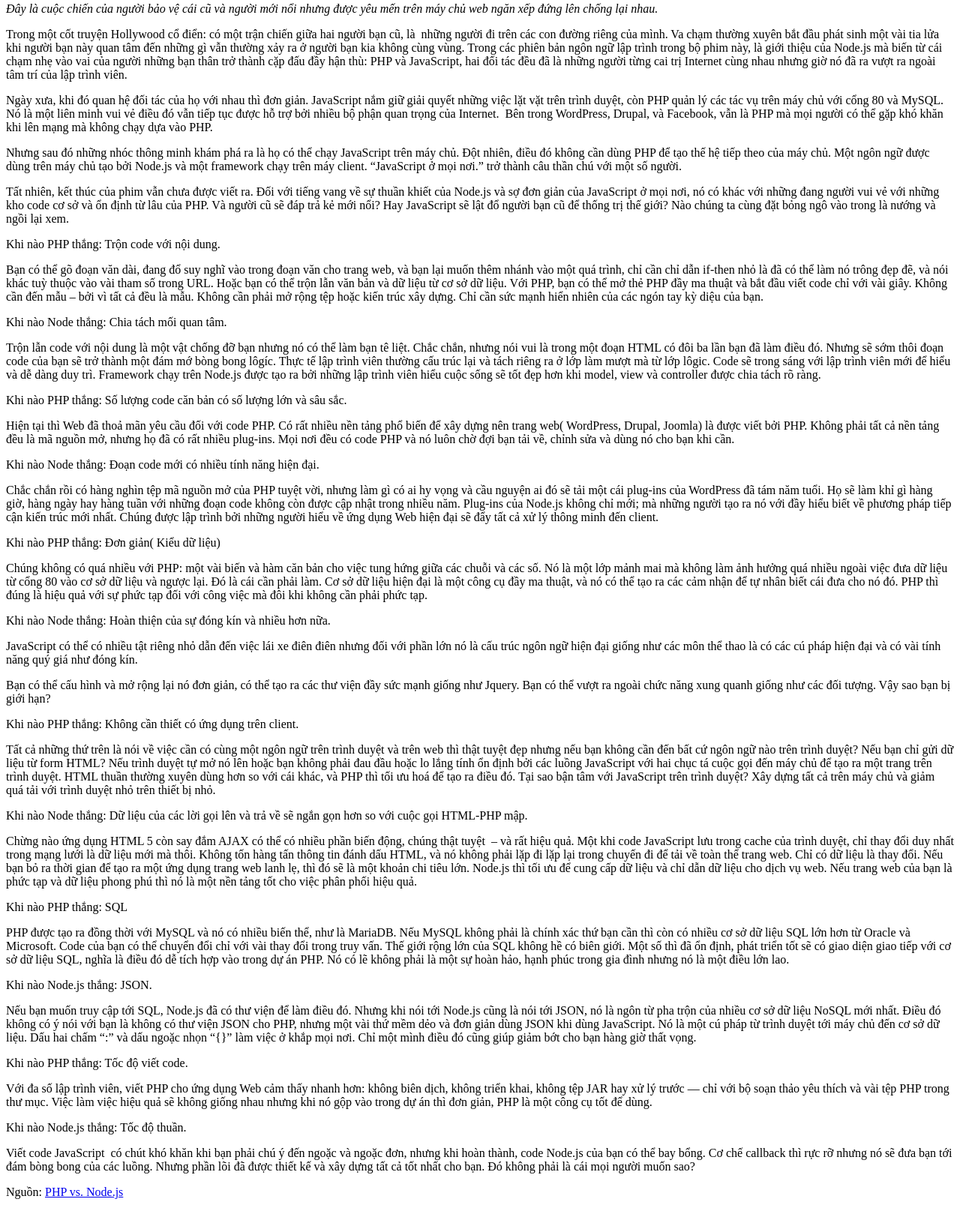
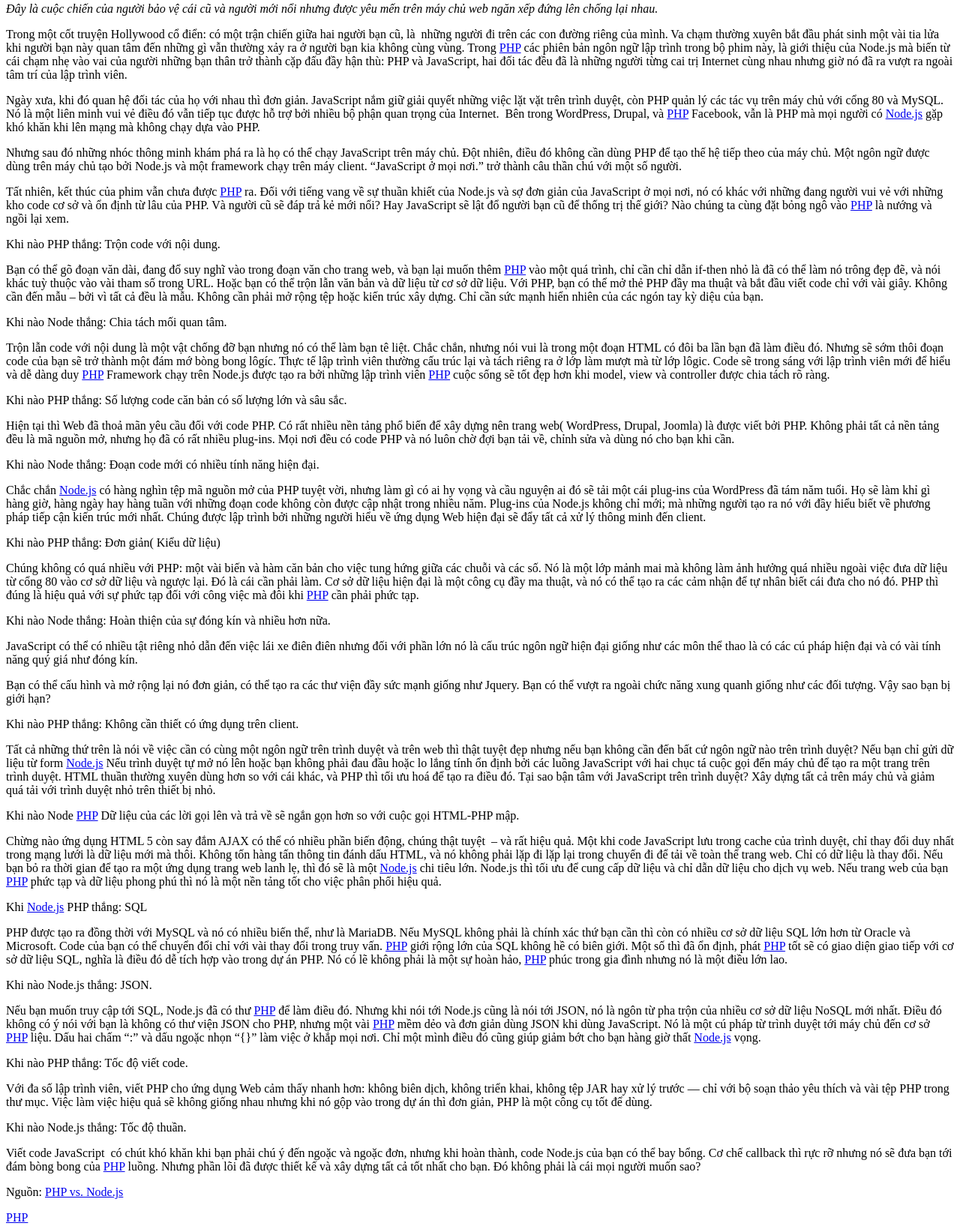
Before and after one commit to vinhhap/hoc-nodejs, a website: page ung-dung-tao-inner-link-cho-bai-post-voi-fs/index.html in a window 1280 px wide. Shown: the part 13-1648 px from the top of the page at 75% size. Drawn offline with Linux system fonts and the light colour scheme.

Commit message:
Ung dung tao inner link

```diff
--- a/ung-dung-tao-inner-link-cho-bai-post-voi-fs/demo.html
+++ b/ung-dung-tao-inner-link-cho-bai-post-voi-fs/index.html
@@ -1,10 +1,9 @@
 <!DOCTYPE html>
 <html>
-    <head>
-        <meta charset="utf-8">
-    </head>
-    <body>
-       <p class="p1"><em>Đây là cuộc chiến của người bảo vệ cái cũ và người mới nổi nhưng được yêu
+  <head>
+    <meta charset="utf-8">
+  </head>
+ <p class="p1"><em>Đây là cuộc chiến của người bảo vệ cái cũ và người mới nổi nhưng được yêu
         mến trên máy chủ web ngăn xếp đứng lên chống lại nhau.</em></p>
 
 
@@ -12,7 +11,7 @@
     cũ, là<span class="Apple-converted-space">&nbsp; </span>những người đi trên các con
     đường riêng của mình. Va chạm thường xuyên bắt đầu phát sinh một vài tia lửa khi người
     bạn này quan tâm đến những gì vẫn thường xảy ra ở người bạn kia không cùng vùng. Trong
-    các phiên bản ngôn ngữ lập trình trong bộ phim này, là giới thiệu của Node.js mà biến từ
+  <a href='http://techmaster.vn/khoa-hoc/8229/lap-trinh-phalcon-php-2'>PHP</a>  các phiên bản ngôn ngữ lập trình trong bộ phim này, là giới thiệu của Node.js mà biến từ
     cái chạm nhẹ vào vai của người những bạn thân trở thành cặp đấu đầy hận thù: PHP và
     JavaScript, hai đối tác đều đã là những người từng cai trị Internet cùng nhau nhưng giờ
     nó đã ra vượt ra ngoài tâm trí của lập trình viên.</p>
@@ -22,7 +21,7 @@
     chủ với cổng 80 và MySQL. Nó là một liên minh vui vẻ điều đó vẫn tiếp tục được hỗ trợ
     bởi nhiều bộ phận quan trọng của Internet.<span
             class="Apple-converted-space">&nbsp; </span>Bên trong WordPress, Drupal, và
-    Facebook, vẫn là PHP mà mọi người có thể gặp khó khăn khi lên mạng mà không chạy dựa vào
+  <a href='http://techmaster.vn/khoa-hoc/8229/lap-trinh-phalcon-php-2'>PHP</a>  Facebook, vẫn là PHP mà mọi người có <a href='http://techmaster.vn/khoa-hoc/25480/nodejs-truc-tuyen'>Node.js</a> gặp khó khăn khi lên mạng mà không chạy dựa vào
     PHP.</p>
 
 <p class="p3">Nhưng sau đó những nhóc thông minh khám phá ra là họ có thể chạy JavaScript
@@ -30,16 +29,16 @@
     Một ngôn ngữ được dùng trên máy chủ tạo bởi Node.js và một framework chạy trên máy
     client. “JavaScript ở mọi nơi.” trở thành câu thần chú với một số người.</p>
 
-<p class="p3">Tất nhiên, kết thúc của phim vẫn chưa được viết ra. Đối với tiếng vang về sự
+<p class="p3">Tất nhiên, kết thúc của phim vẫn chưa được <a href='http://techmaster.vn/khoa-hoc/8229/lap-trinh-phalcon-php-2'>PHP</a> ra. Đối với tiếng vang về sự
     thuần khiết của Node.js và sợ đơn giản của JavaScript ở mọi nơi, nó có khác với những
     đang người vui vẻ với những kho code cơ sở và ổn định từ lâu của PHP. Và người cũ sẽ đáp
     trả kẻ mới nổi? Hay JavaScript sẽ lật đổ người bạn cũ để thống trị thế giới? Nào chúng
-    ta cùng đặt bỏng ngô vào trong là nướng và ngồi lại xem.</p>
+    ta cùng đặt bỏng ngô vào <a href='http://techmaster.vn/khoa-hoc/8229/lap-trinh-phalcon-php-2'>PHP</a> là nướng và ngồi lại xem.</p>
 
 <p class="p3">Khi nào PHP thắng: Trộn code với nội dung.</p>
 
 <p class="p3">Bạn có thể gõ đoạn văn dài, đang đổ suy nghĩ vào trong đoạn văn cho trang web,
-    và bạn lại muốn thêm nhánh vào một quá trình, chỉ cần chỉ dẫn if-then nhỏ là đã có thể
+    và bạn lại muốn thêm <a href='http://techmaster.vn/khoa-hoc/8229/lap-trinh-phalcon-php-2'>PHP</a> vào một quá trình, chỉ cần chỉ dẫn if-then nhỏ là đã có thể
     làm nó trông đẹp đẽ, và nói khác tuỳ thuộc vào vài tham số trong URL. Hoặc bạn có thể
     trộn lẫn văn bản và dữ liệu từ cơ sở dữ liệu. Với PHP, bạn có thể mở thẻ PHP đầy ma
     thuật và bắt đầu viết code chỉ với vài giây. Không cần đến mẫu – bởi vì tất cả đều là
@@ -52,8 +51,8 @@
     liệt. Chắc chắn, nhưng nói vui là trong một đoạn HTML có đôi ba lần bạn đã làm điều đó.
     Nhưng sẽ sớm thôi đoạn code của bạn sẽ trở thành một đám mớ bòng bong lôgíc. Thực tế lập
     trình viên thường cấu trúc lại và tách riêng ra ở lớp làm mượt mà từ lớp lôgic. Code sẽ
-    trong sáng với lập trình viên mới để hiểu và dễ dàng duy trì. Framework chạy trên
-    Node.js được tạo ra bởi những lập trình viên hiểu cuộc sống sẽ tốt đẹp hơn khi model,
+    trong sáng với lập trình viên mới để hiểu và dễ dàng duy <a href='http://techmaster.vn/khoa-hoc/8229/lap-trinh-phalcon-php-2'>PHP</a> Framework chạy trên
+    Node.js được tạo ra bởi những lập trình viên <a href='http://techmaster.vn/khoa-hoc/8229/lap-trinh-phalcon-php-2'>PHP</a> cuộc sống sẽ tốt đẹp hơn khi model,
     view và controller được chia tách rõ ràng.</p>
 
 <p class="p3">Khi nào PHP thắng: Số lượng code căn bản có số lượng lớn và sâu sắc.</p>
@@ -66,7 +65,7 @@
 
 <p class="p3">Khi nào Node thắng: Đoạn code mới có nhiều tính năng hiện đại.</p>
 
-<p class="p3">Chắc chắn rồi có hàng nghìn tệp mã nguồn mở của PHP tuyệt vời, nhưng làm gì có
+<p class="p3">Chắc chắn <a href='http://techmaster.vn/khoa-hoc/25480/nodejs-truc-tuyen'>Node.js</a> có hàng nghìn tệp mã nguồn mở của PHP tuyệt vời, nhưng làm gì có
     ai hy vọng và cầu nguyện ai đó sẽ tải một cái plug-ins của WordPress đã tám năm tuổi. Họ
     sẽ làm khỉ gì hàng giờ, hàng ngày hay hàng tuần với những đoạn code không còn được cập
     nhật trong nhiều năm. Plug-ins của Node.js không chỉ mới; mà những người tạo ra nó với
@@ -80,7 +79,7 @@
     ngoài việc đưa dữ liệu từ cổng 80 vào cơ sở dữ liệu và ngược lại. Đó là cái cần phải
     làm. Cơ sở dữ liệu hiện đại là một công cụ đầy ma thuật, và nó có thể tạo ra các cảm
     nhận để tự nhân biết cái đưa cho nó đó. PHP thì đúng là hiệu quả với sự phức tạp đối với
-    công việc mà đôi khi không cần phải phức tạp.</p>
+    công việc mà đôi khi <a href='http://techmaster.vn/khoa-hoc/8229/lap-trinh-phalcon-php-2'>PHP</a> cần phải phức tạp.</p>
 
 <p class="p3">Khi nào Node thắng: Hoàn thiện của sự đóng kín và nhiều hơn nữa.</p>
 
@@ -96,14 +95,14 @@
 
 <p class="p3">Tất cả những thứ trên là nói về việc cần có cùng một ngôn ngữ trên trình duyệt
     và trên web thì thật tuyệt đẹp nhưng nếu bạn không cần đến bất cứ ngôn ngữ nào trên
-    trình duyệt? Nếu bạn chỉ gửi dữ liệu từ form HTML? Nếu trình duyệt tự mở nó lên hoặc bạn
+    trình duyệt? Nếu bạn chỉ gửi dữ liệu từ form <a href='http://techmaster.vn/khoa-hoc/25480/nodejs-truc-tuyen'>Node.js</a> Nếu trình duyệt tự mở nó lên hoặc bạn
     không phải đau đầu hoặc lo lắng tính ổn định bởi các luồng JavaScript với hai chục tá
     cuộc gọi đến máy chủ để tạo ra một trang trên trình duyệt. HTML thuần thường xuyên dùng
     hơn so với cái khác, và PHP thì tối ưu hoá để tạo ra điều đó. Tại sao bận tâm với
     JavaScript trên trình duyệt? Xây dựng tất cả trên máy chủ và giảm quá tải với trình
     duyệt nhỏ trên thiết bị nhỏ.</p>
 
-<p class="p3">Khi nào Node thắng: Dữ liệu của các lời gọi lên và trả về sẽ ngắn gọn hơn so
+<p class="p3">Khi nào Node <a href='http://techmaster.vn/khoa-hoc/8229/lap-trinh-phalcon-php-2'>PHP</a> Dữ liệu của các lời gọi lên và trả về sẽ ngắn gọn hơn so
     với cuộc gọi HTML-PHP mập.</p>
 
 <p class="p3">Chừng nào ứng dụng HTML 5 còn say đắm AJAX có thể có nhiều phần biến động,
@@ -112,29 +111,28 @@
     lưới là dữ liệu mới mà thôi. Không tốn hàng tấn thông tin đánh dấu HTML, và nó không
     phải lặp đi lặp lại trong chuyến đi để tải về toàn thể trang web. Chỉ có dữ liệu là thay
     đổi. Nếu bạn bỏ ra thời gian để tạo ra một ứng dụng trang web lanh lẹ, thì đó sẽ là một
-    khoản chi tiêu lớn. Node.js thì tối ưu để cung cấp dữ liệu và chỉ dẫn dữ liệu cho dịch
-    vụ web. Nếu trang web của bạn là phức tạp và dữ liệu phong phú thì nó là một nền tảng
+    <a href='http://techmaster.vn/khoa-hoc/25480/nodejs-truc-tuyen'>Node.js</a> chi tiêu lớn. Node.js thì tối ưu để cung cấp dữ liệu và chỉ dẫn dữ liệu cho dịch
+    vụ web. Nếu trang web của bạn <a href='http://techmaster.vn/khoa-hoc/8229/lap-trinh-phalcon-php-2'>PHP</a> phức tạp và dữ liệu phong phú thì nó là một nền tảng
     tốt cho việc phân phối hiệu quả.</p>
 
-<p class="p3">Khi nào PHP thắng: SQL</p>
+<p class="p3">Khi <a href='http://techmaster.vn/khoa-hoc/25480/nodejs-truc-tuyen'>Node.js</a> PHP thắng: SQL</p>
 
 <p class="p3">PHP được tạo ra đồng thời với MySQL và nó có nhiều biến thể, như là MariaDB.
     Nếu MySQL không phải là chính xác thứ bạn cần thì còn có nhiều cơ sở dữ liệu SQL lớn hơn
     từ Oracle và Microsoft. Code của bạn có thể chuyển đổi chỉ với vài thay đổi trong truy
-    vấn. Thế giới rộng lớn của SQL không hề có biên giới. Một số thì đã ổn định, phát triển
-    tốt sẽ có giao diện giao tiếp với cơ sở dữ liệu SQL, nghĩa là điều đó dễ tích hợp vào
-    trong dự án PHP. Nó có lẽ không phải là một sự hoàn hảo, hạnh phúc trong gia đình nhưng
+    vấn. <a href='http://techmaster.vn/khoa-hoc/8229/lap-trinh-phalcon-php-2'>PHP</a> giới rộng lớn của SQL không hề có biên giới. Một số thì đã ổn định, phát <a href='http://techmaster.vn/khoa-hoc/8229/lap-trinh-phalcon-php-2'>PHP</a>    tốt sẽ có giao diện giao tiếp với cơ sở dữ liệu SQL, nghĩa là điều đó dễ tích hợp vào
+    trong dự án PHP. Nó có lẽ không phải là một sự hoàn hảo, <a href='http://techmaster.vn/khoa-hoc/8229/lap-trinh-phalcon-php-2'>PHP</a> phúc trong gia đình nhưng
     nó là một điều lớn lao.</p>
 
 <p class="p3">Khi nào Node.js thắng: JSON.</p>
 
-<p class="p3">Nếu bạn muốn truy cập tới SQL, Node.js đã có thư viện để làm điều đó. Nhưng
+<p class="p3">Nếu bạn muốn truy cập tới SQL, Node.js đã có thư <a href='http://techmaster.vn/khoa-hoc/8229/lap-trinh-phalcon-php-2'>PHP</a> để làm điều đó. Nhưng
     khi nói tới Node.js cũng là nói tới JSON, nó là ngôn từ pha trộn của nhiều cơ sở dữ liệu
     NoSQL mới nhất. Điều đó không có ý nói với bạn là không có thư viện JSON cho PHP, nhưng
-    một vài thứ mềm dẻo và đơn giản dùng JSON khi dùng JavaScript. Nó là một cú pháp từ
-    trình duyệt tới máy chủ đến cơ sở dữ liệu. Dấu hai chấm “:” và dấu ngoặc nhọn “{}” làm
+    một vài <a href='http://techmaster.vn/khoa-hoc/8229/lap-trinh-phalcon-php-2'>PHP</a> mềm dẻo và đơn giản dùng JSON khi dùng JavaScript. Nó là một cú pháp từ
+    trình duyệt tới máy chủ đến cơ sở <a href='http://techmaster.vn/khoa-hoc/8229/lap-trinh-phalcon-php-2'>PHP</a> liệu. Dấu hai chấm “:” và dấu ngoặc nhọn “{}” làm
     việc ở khắp mọi nơi. Chỉ một mình điều đó cũng giúp giảm bớt cho bạn hàng giờ thất
-    vọng.</p>
+  <a href='http://techmaster.vn/khoa-hoc/25480/nodejs-truc-tuyen'>Node.js</a>  vọng.</p>
 
 <p class="p3">Khi nào PHP thắng: Tốc độ viết code.</p>
 
@@ -148,11 +146,12 @@
 <p class="p3">Viết code JavaScript<span class="Apple-converted-space">&nbsp; </span>có chút
     khó khăn khi bạn phải chú ý đến ngoặc và ngoặc đơn, nhưng khi hoàn thành, code Node.js
     của bạn có thể bay bổng. Cơ chế callback thì rực rỡ nhưng nó sẽ đưa bạn tới đám bòng
-    bong của các luồng. Nhưng phần lõi đã được thiết kế và xây dựng tất cả tốt nhất cho bạn.
+    bong của <a href='http://techmaster.vn/khoa-hoc/8229/lap-trinh-phalcon-php-2'>PHP</a> luồng. Nhưng phần lõi đã được thiết kế và xây dựng tất cả tốt nhất cho bạn.
     Đó không phải là cái mọi người muốn sao?</p>
 
 <p class="p3">Nguồn: <a
             href="http://www.infoworld.com/article/2866712/php/php-vs-node-js-an-epic-battle-for-developer-mind-share.html">
         PHP vs. Node.js</a></p>
-    </body>
-</html>
+
+  </body>
+</html> <a href='http://techmaster.vn/khoa-hoc/8229/lap-trinh-phalcon-php-2'>PHP</a>
```
Also changed, not shown: ung-dung-tao-inner-link-cho-bai-post-voi-fs/app.js (+30 -21 lines).
